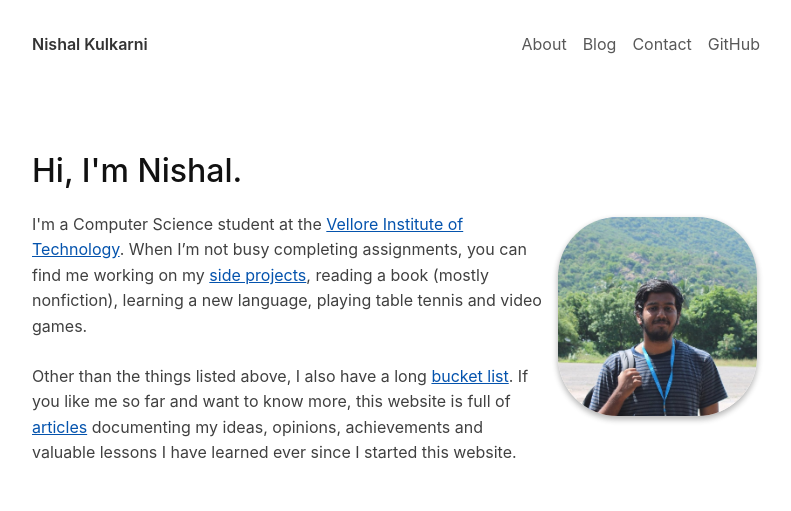
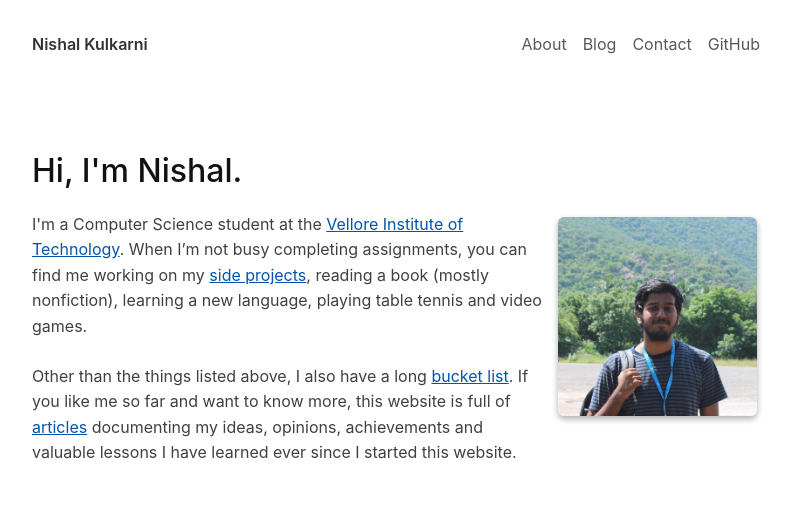
Before and after one commit to nishalkulkarni/old-personal-site-jekyll, a Jekyll site: the page built from index.html, in a window 1280 px wide. Shown: the top 511 px of the page, without its empty margins (240-1031 px from the left). Built offline with Jekyll 4.4.1, drawn with Linux system fonts in a browser that asks for light colours.

Commit message:
change border radius

```diff
--- a/assets/css/main.css
+++ b/assets/css/main.css
@@ -372,7 +372,7 @@ table p{
 .photo-self img{
 	margin: 0 5%;
 	width: 90%;
-	border-radius: 30%;
+	border-radius: 3%;
 	box-shadow: 0 3px 6px rgba(0,0,0,0.1), 0 3px 6px rgba(0,0,0,0.23);
 }
 
```
